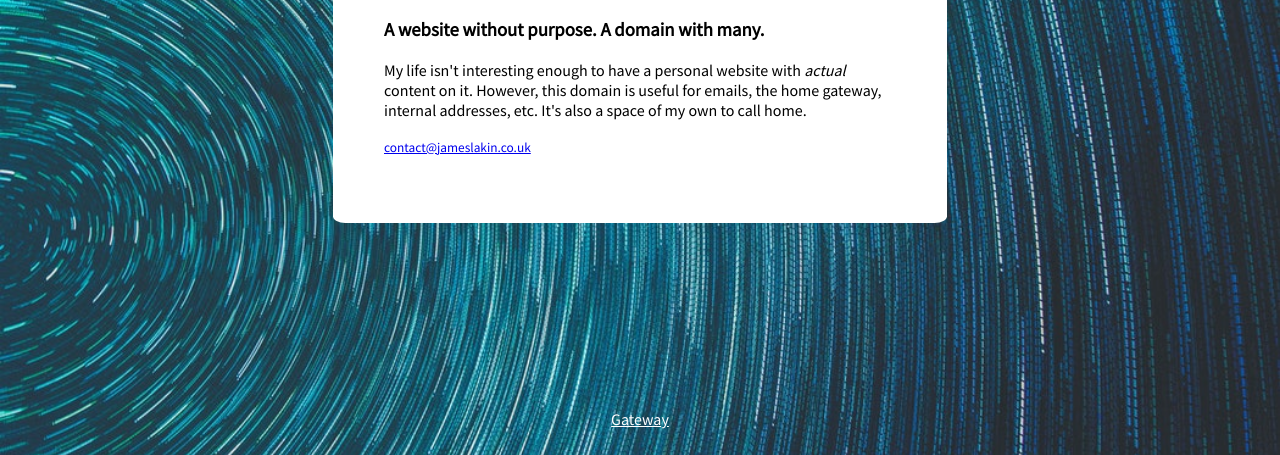
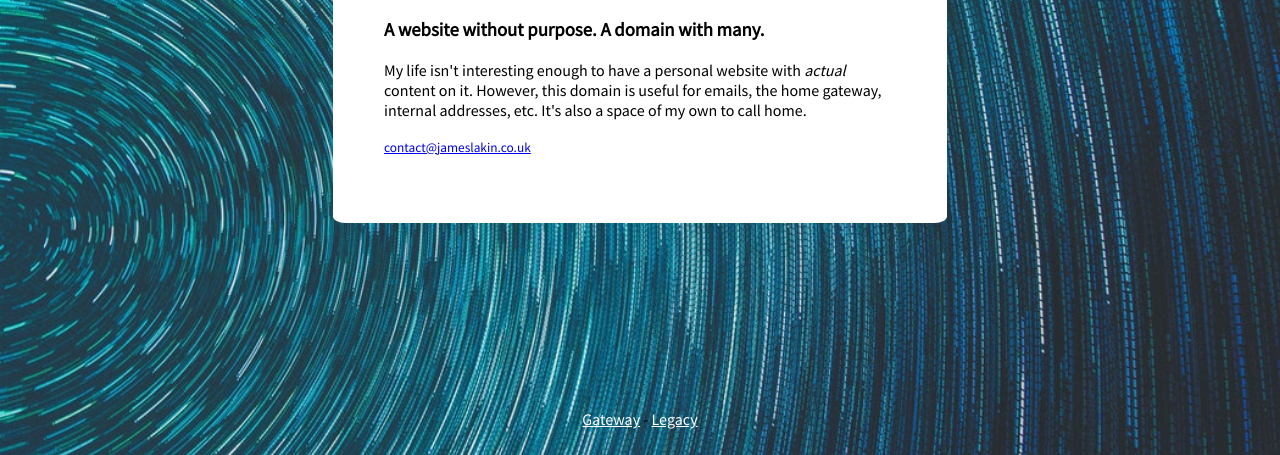
Before and after one commit to jamesorlakin/jameslakin.co.uk, a plain HTML site: page index.html in a window 1280 px wide. Shown: the part 345-800 px from the top of the page. Drawn offline with Linux system fonts and the light colour scheme.

Commit message:
Add legacy

```diff
--- a/index.html
+++ b/index.html
@@ -20,6 +20,6 @@
       </div>
     </div>
   </div>
-  <footer><a href="https://gateway.jameslakin.co.uk">Gateway</a></footer>
+  <footer><a href="https://gateway.jameslakin.co.uk">Gateway</a> - <a href="/legacy">Legacy</a></footer>
 </body>
 </html>
```
